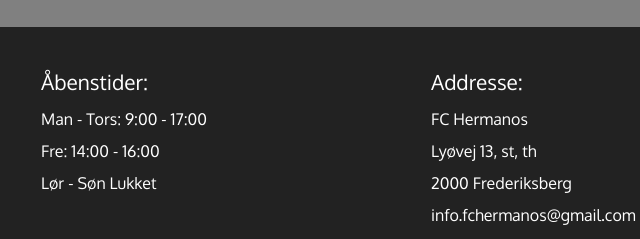
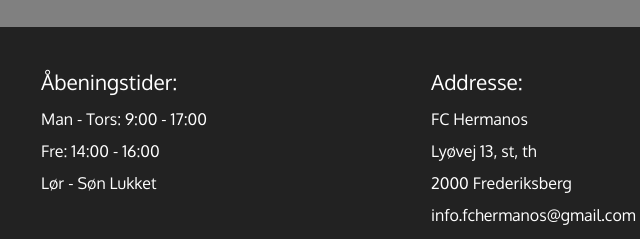
Before and after one commit to LaminT/FC-Hermanos, a plain HTML site: page gallery.html in a window 1280 px wide. Shown: the part 2793-3032 px from the top of the page, 29-669 px from the left. Drawn offline with Linux system fonts and the light colour scheme.

Commit message:
My commit FCH

```diff
--- a/gallery.html
+++ b/gallery.html
@@ -162,7 +162,7 @@
     <div class="container">
       <div class="row">
         <section id="hours" class="col-sm-4">
-          <span>Åbenstider:</span><br>
+          <span>Åbeningstider:</span><br>
           Man - Tors: 9:00 - 17:00<br>
           Fre: 14:00 - 16:00<br>
           Lør - Søn Lukket
```
Also changed, not shown: games.html (+1 -1 lines), history.html (+1 -1 lines), index.html (+1 -1 lines), organization.html (+1 -1 lines), players.html (+1 -1 lines).
